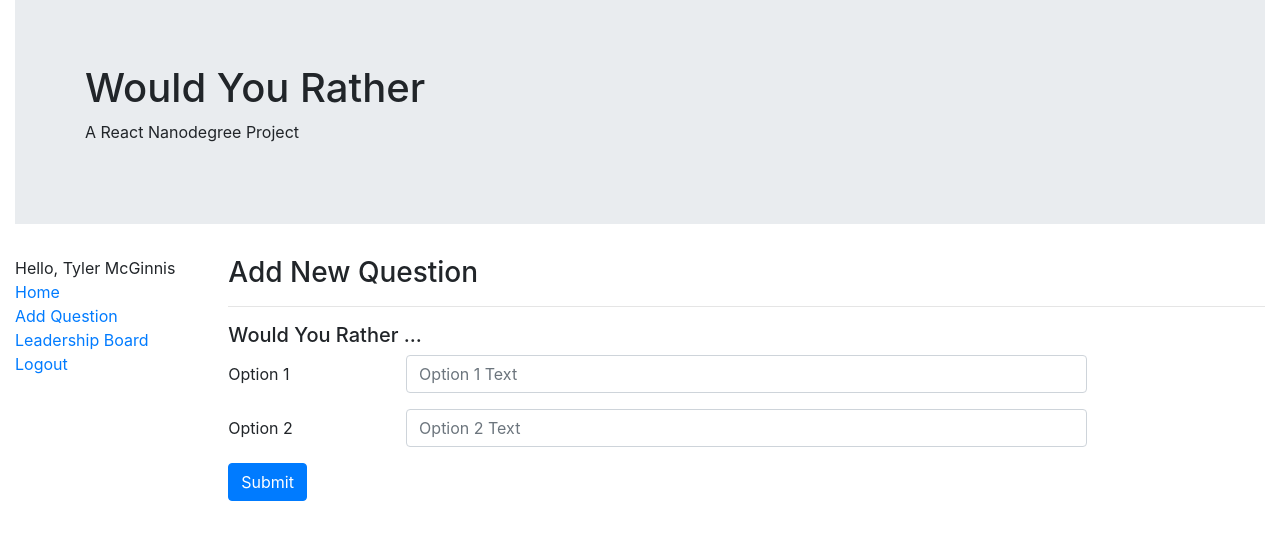
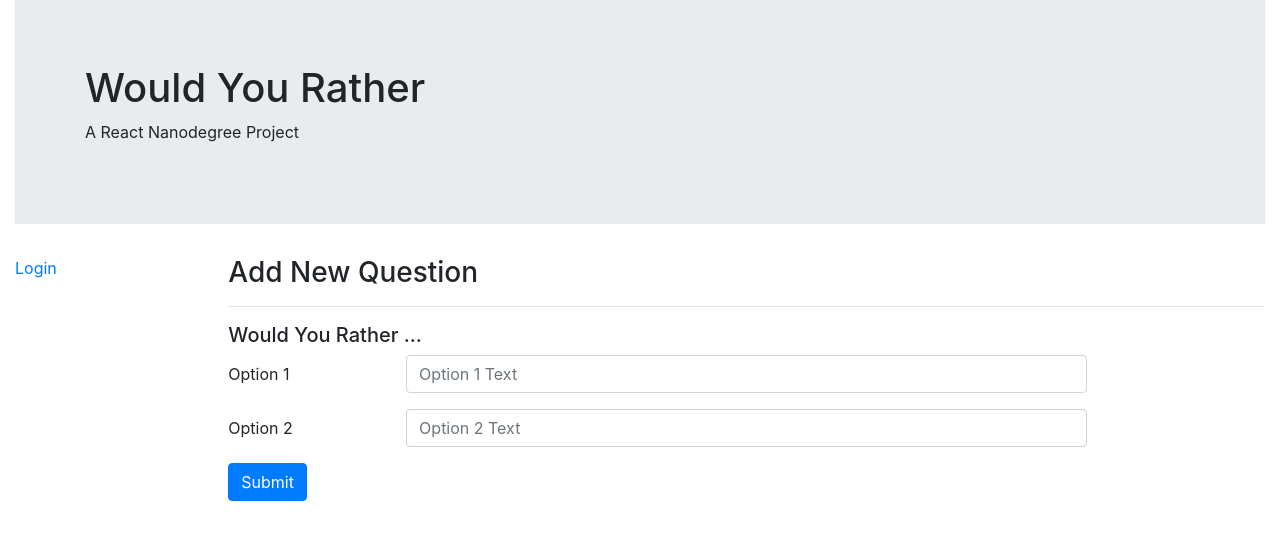
Before and after one commit to jessica-hsu/React-Nanodegree, a React (Create React App) app in the folder would-you-rather/: page /add in a window 1280 px wide. Shown: the top 540 px of the page. Built offline with nearby package versions, Linux system fonts and the light colour scheme.

Commit message:
dynamic nav bar if there is an authedUser

```diff
--- a/would-you-rather/src/components/NavBar.js
+++ b/would-you-rather/src/components/NavBar.js
@@ -5,17 +5,22 @@ import { Link, withRouter } from 'react-router-dom'
 
 class NavBar extends Component {
   render() {
-    const {displayName, authedUser} = this.props;
+    const {displayName} = this.props;
     return (
         <Nav defaultActiveKey="/home" className="flex-column">
+          { displayName ?
+          <div>
             <Nav>Hello, {displayName}</Nav>
             <Link to="/home"><Nav>Home</Nav></Link>
             <Link to="/add"><Nav>Add Question</Nav></Link>
             <Link to="/leadership"><Nav>Leadership Board</Nav></Link>
-            {
-              authedUser ?
-              <Link to="/"><Nav>Logout</Nav></Link> : ''
-            }
+            <Link to="/"><Nav>Logout</Nav></Link>
+          </div>
+          :
+          <div>
+            <Link to="/"><Nav>Login</Nav></Link>
+          </div>
+          }
         </Nav>
     )
   }
@@ -23,10 +28,10 @@ class NavBar extends Component {
 
 function mapStateToProps ({authedUser, users}) {
   console.log('NAVBAR', authedUser);
-  let displayName = "Stranger";
-  if (authedUser) {
+  let displayName = null;
+  /* if (authedUser) {
     displayName = users[authedUser].name;
-  }
+  } */
   console.log('NAVBAR', users);
   return {
     displayName,
```
